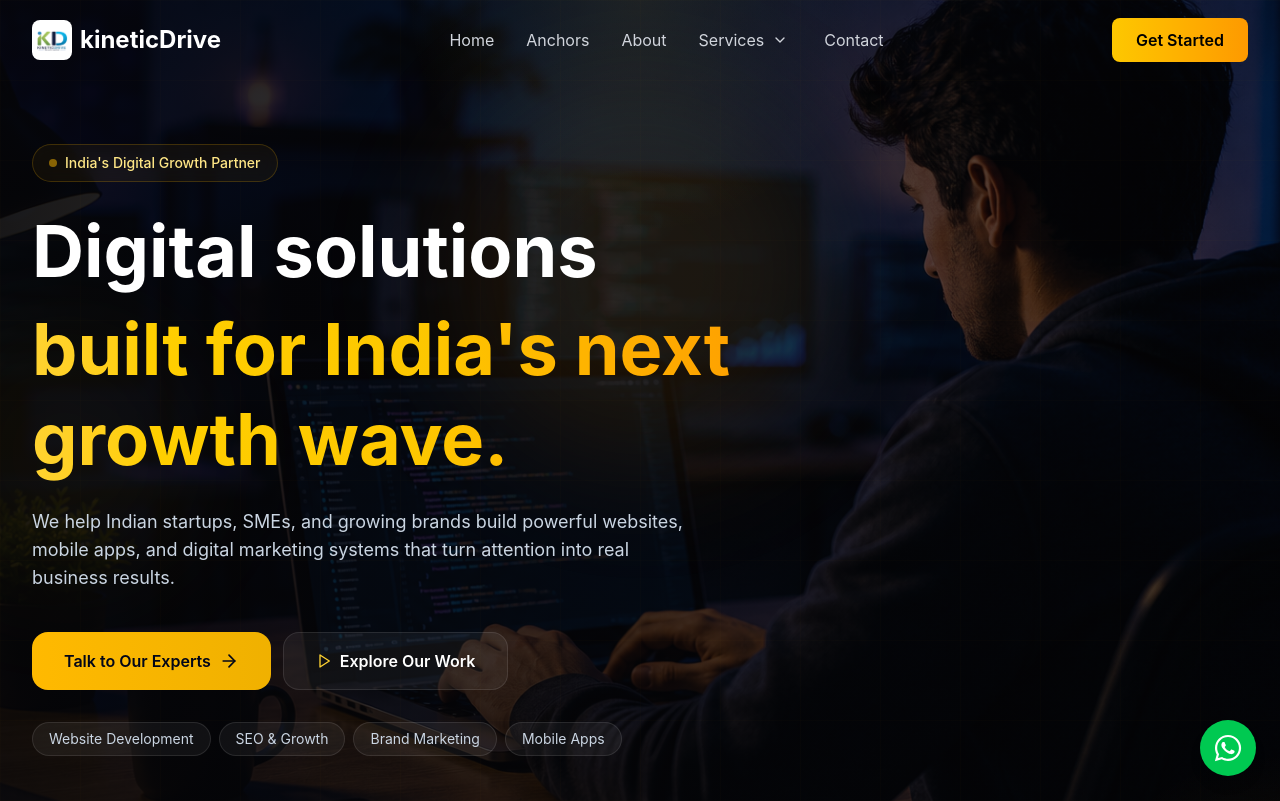
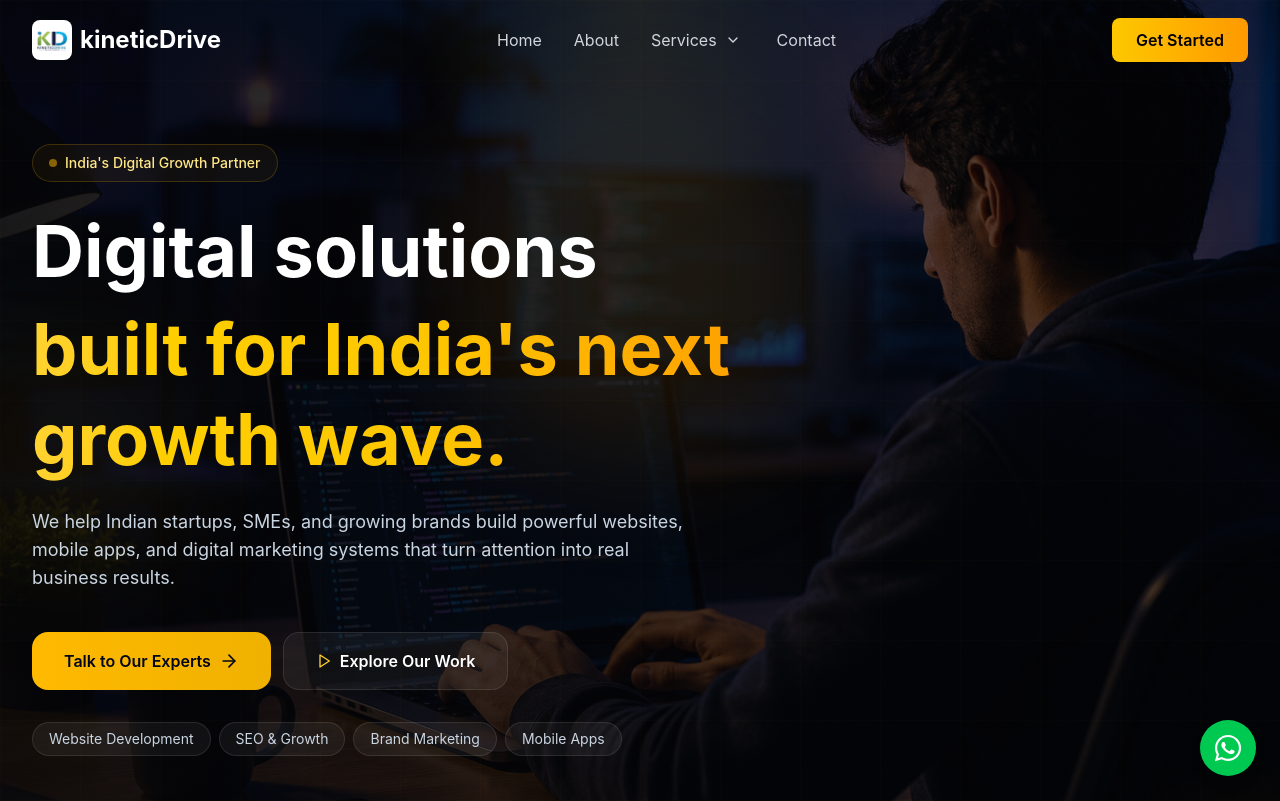
Before and after one commit to mishra6388/kineticdrive, a Next.js app: page / in a window 1280 px wide. Shown: the top 801 px of the page. Built offline with nearby package versions, Linux system fonts and the light colour scheme.

Commit message:
feat: implement responsive Navbar component with dropdown support and scroll-aware styling

```diff
--- a/components/Navbar.jsx
+++ b/components/Navbar.jsx
@@ -30,7 +30,7 @@ export default function KineticDriveNavbar() {
 
   const navigationItems = [
     { name: 'Home', href: '/' },
-    { name: 'Anchors', href: '/anchors' },
+    // { name: 'Anchors', href: '/anchors' },
     { name: 'About', href: '/about' },
     {
       name: 'Services',
```
